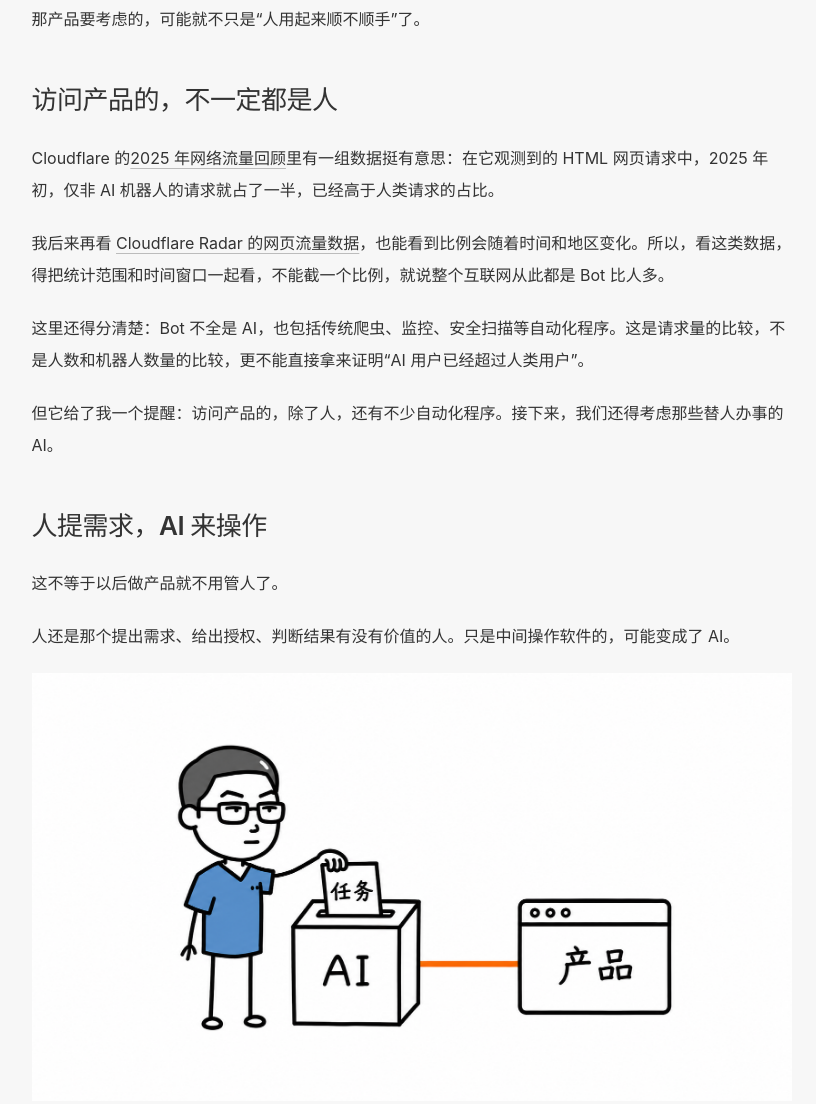
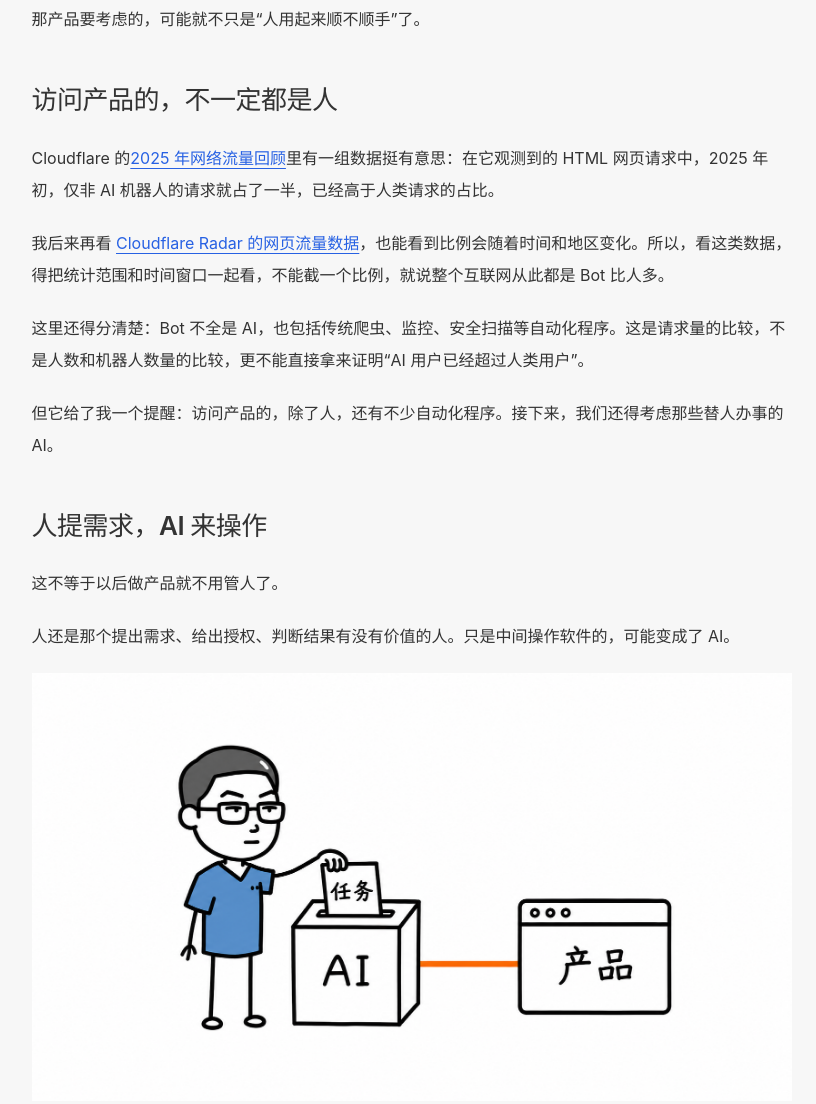
Before and after one commit to zhangshuoaction/zhangshuoaction.github.io, an Astro site: page /blog/003-future-products-for-ai in a window 1280 px wide. Shown: the part 907-2011 px from the top of the page, without its empty margins (41-857 px from the left). Built offline with nearby package versions, Linux system fonts and the light colour scheme; Astro itself is replaced by a stand-in of ours.

Commit message:
Style-article-links-with-blue-underlines

```diff
--- a/src/styles/global.css
+++ b/src/styles/global.css
@@ -951,6 +951,10 @@ html {
 .prose a:hover {
   text-decoration-color:var(--interactive)
 }
+.article-layout article.prose a:any-link {
+  color:#2761e3;
+  text-decoration-color:currentColor
+}
 .prose blockquote {
   margin-left:0;
   margin-right:0;
```
